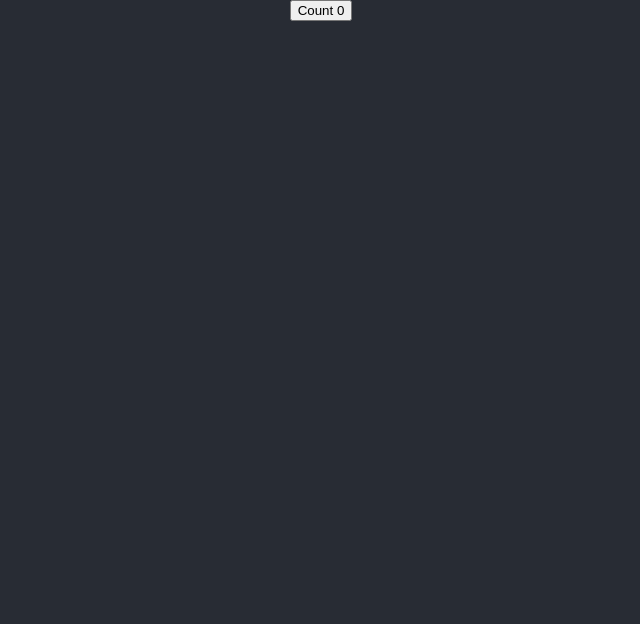
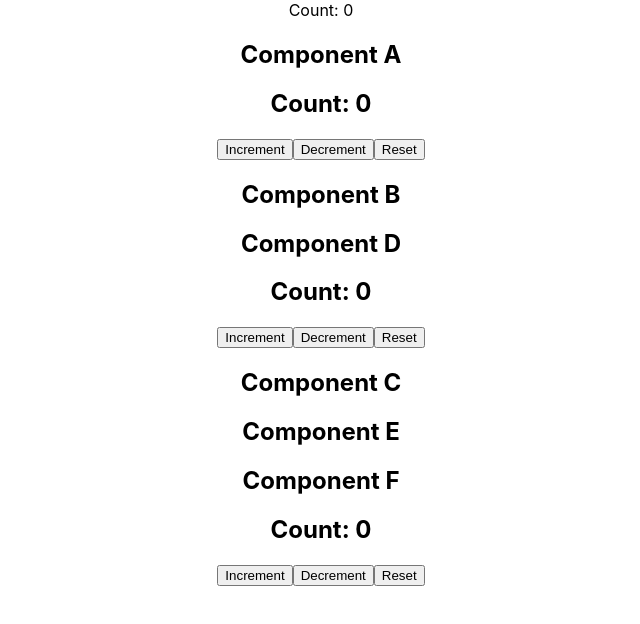
Before and after one commit to masoodhamza/first-app, a React (Create React App) app: page / in a window 1280 px wide. Shown: the top 624 px of the page, without its empty margins (319-959 px from the left). Built offline with nearby package versions, Linux system fonts and the light colour scheme.

Commit message:
useReducer with useContext

```diff
--- a/src/App.css
+++ b/src/App.css
@@ -1,8 +1,10 @@
 .App {
-  background-color: #282c34;
-  min-height: 100vh;
+  /* background-color: #282c34; */
+  text-align: center;
+  /* color: #fff; */
+  /* min-height: 100vh;
   display: flex;
   flex-direction: column;
   align-items: center;
-  font-size: calc(10px + 2vmin);
+  font-size: calc(10px + 2vmin); */
 }
--- a/src/App.js
+++ b/src/App.js
@@ -1,11 +1,39 @@
+import React, { useReducer } from "react";
 import "./App.css";
-import HookUseState from "./components/HookUseState";
+import ComponentA from "./components/ComponentA";
+import ComponentB from "./components/ComponentB";
+import ComponentC from "./components/ComponentC";
+
+export const CountContext = React.createContext();
+
+const initialState = 0;
+const reducer = (state, action) => {
+  switch (action) {
+    case "increment":
+      return state + 1;
+    case "decrement":
+      return state - 1;
+    case "reset":
+      return initialState;
+    default:
+      return state;
+  }
+};
 
 const App = () => {
+  const [count, dispatch] = useReducer(reducer, initialState);
+
   return (
-    <div className="App">
-      <HookUseState />
-    </div>
+    <CountContext.Provider
+      value={{ countState: count, countDispatch: dispatch }}
+    >
+      <div className="App">
+        Count: {count}
+        <ComponentA />
+        <ComponentB />
+        <ComponentC />
+      </div>
+    </CountContext.Provider>
   );
 };
 
--- /dev/null
+++ b/src/components/ComponentA.js
@@ -0,0 +1,22 @@
+import { useContext } from "react";
+import { CountContext } from "../App";
+
+const ComponentA = () => {
+  const countContext = useContext(CountContext);
+
+  return (
+    <>
+      <h2>Component A</h2>
+      <h2>Count: {countContext.countState}</h2>
+      <button onClick={() => countContext.countDispatch("increment")}>
+        Increment
+      </button>
+      <button onClick={() => countContext.countDispatch("decrement")}>
+        Decrement
+      </button>
+      <button onClick={() => countContext.countDispatch("reset")}>Reset</button>
+    </>
+  );
+};
+
+export default ComponentA;
--- /dev/null
+++ b/src/components/ComponentB.js
@@ -0,0 +1,12 @@
+import ComponentD from "./ComponentD";
+
+const ComponentB = () => {
+  return (
+    <>
+      <h2>Component B</h2>
+      <ComponentD />
+    </>
+  );
+};
+
+export default ComponentB;
--- /dev/null
+++ b/src/components/ComponentC.js
@@ -0,0 +1,12 @@
+import ComponentE from "./ComponentE";
+
+const ComponentC = () => {
+  return (
+    <>
+      <h2>Component C</h2>
+      <ComponentE />
+    </>
+  );
+};
+
+export default ComponentC;
--- /dev/null
+++ b/src/components/ComponentD.js
@@ -0,0 +1,22 @@
+import { useContext } from "react";
+import { CountContext } from "../App";
+
+const ComponentD = () => {
+  const countContext = useContext(CountContext);
+
+  return (
+    <>
+      <h2>Component D</h2>
+      <h2>Count: {countContext.countState}</h2>
+      <button onClick={() => countContext.countDispatch("increment")}>
+        Increment
+      </button>
+      <button onClick={() => countContext.countDispatch("decrement")}>
+        Decrement
+      </button>
+      <button onClick={() => countContext.countDispatch("reset")}>Reset</button>
+    </>
+  );
+};
+
+export default ComponentD;
--- /dev/null
+++ b/src/components/ComponentE.js
@@ -0,0 +1,12 @@
+import ComponentF from "./ComponentF";
+
+const ComponentE = () => {
+  return (
+    <>
+      <h2>Component E</h2>
+      <ComponentF />
+    </>
+  );
+};
+
+export default ComponentE;
--- /dev/null
+++ b/src/components/ComponentF.js
@@ -0,0 +1,22 @@
+import { useContext } from "react";
+import { CountContext } from "../App";
+
+const ComponentF = () => {
+  const countContext = useContext(CountContext);
+
+  return (
+    <>
+      <h2>Component F</h2>
+      <h2>Count: {countContext.countState}</h2>
+      <button onClick={() => countContext.countDispatch("increment")}>
+        Increment
+      </button>
+      <button onClick={() => countContext.countDispatch("decrement")}>
+        Decrement
+      </button>
+      <button onClick={() => countContext.countDispatch("reset")}>Reset</button>
+    </>
+  );
+};
+
+export default ComponentF;
--- a/src/components/HookUseState.js
+++ /dev/null
@@ -1,12 +0,0 @@
-import { useState } from "react";
-
-const HookUseState = () => {
-  const [count, setCount] = useState(0);
-  return (
-    <>
-      <button onClick={() => setCount(count + 1)}>Count {count}</button>
-    </>
-  );
-};
-
-export default HookUseState;
```
